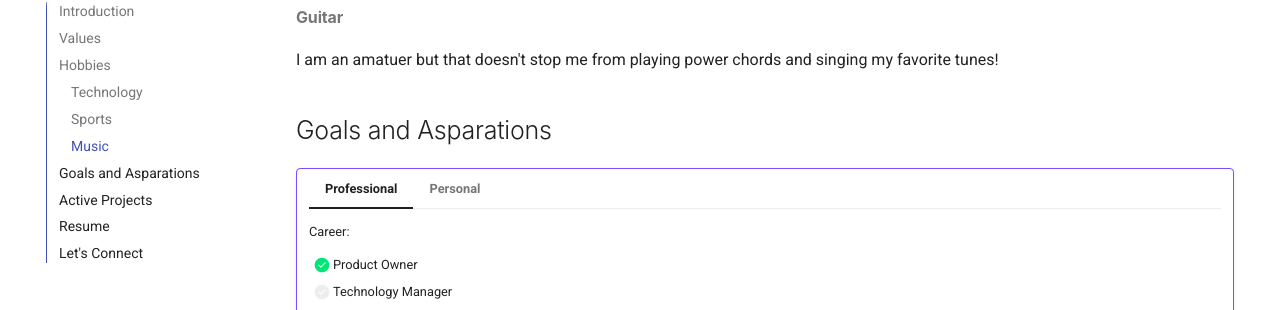
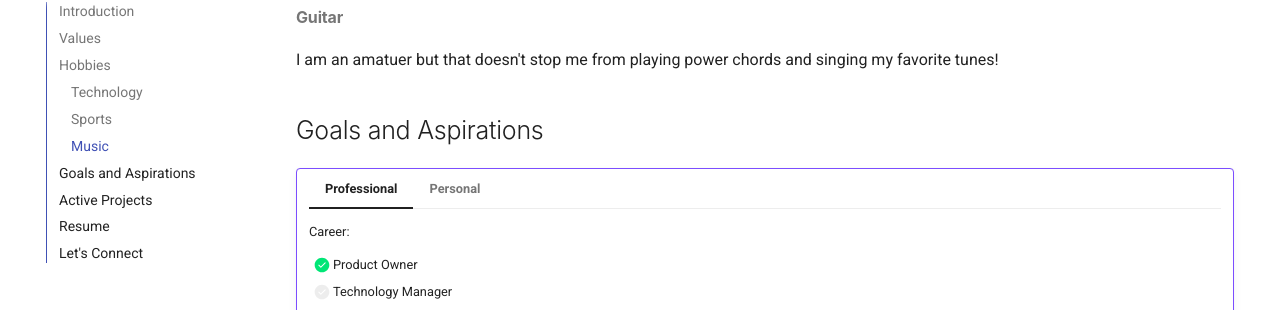
Before and after one commit to stevejoluc/stevejoluc.github.io, an MkDocs documentation site: the page built from docs/index.md, in a window 1280 px wide and 900 px high, scrolled down 1998 px. Shown: the part 145-455 px from the top of the window. Built offline with MkDocs 1.6.1 and Material for MkDocs 9.7.7, drawn with Linux system fonts in a browser that asks for light colours; emoji names are drawn with the system emoji font.

Commit message:
fix typos

```diff
--- a/docs/index.md
+++ b/docs/index.md
@@ -67,7 +67,7 @@ I grew up playing soccer. I started when I was 3 and played all the way up to co
 #### Guitar
 I am an amatuer but that doesn't stop me from playing power chords and singing my favorite tunes!
 
-## Goals and Asparations
+## Goals and Aspirations
 !!! example ""
 
     === "Professional"
```
